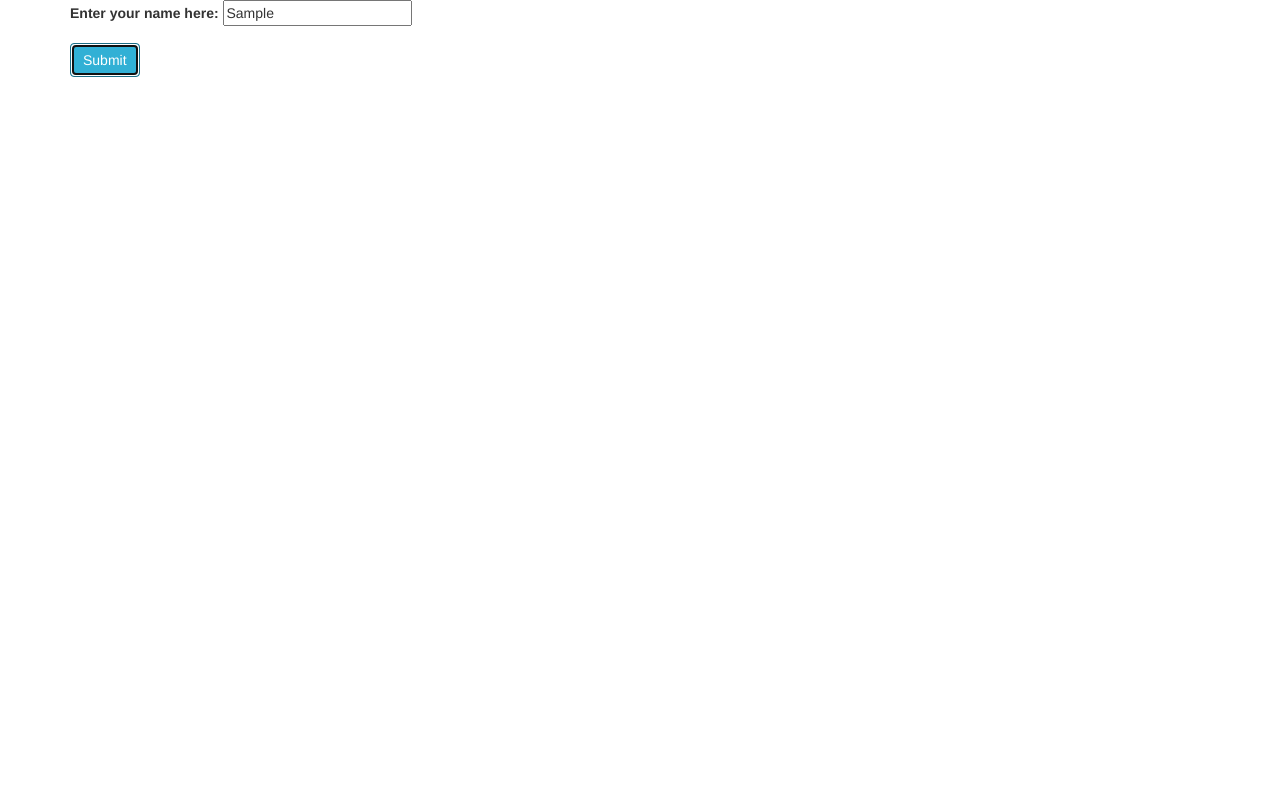
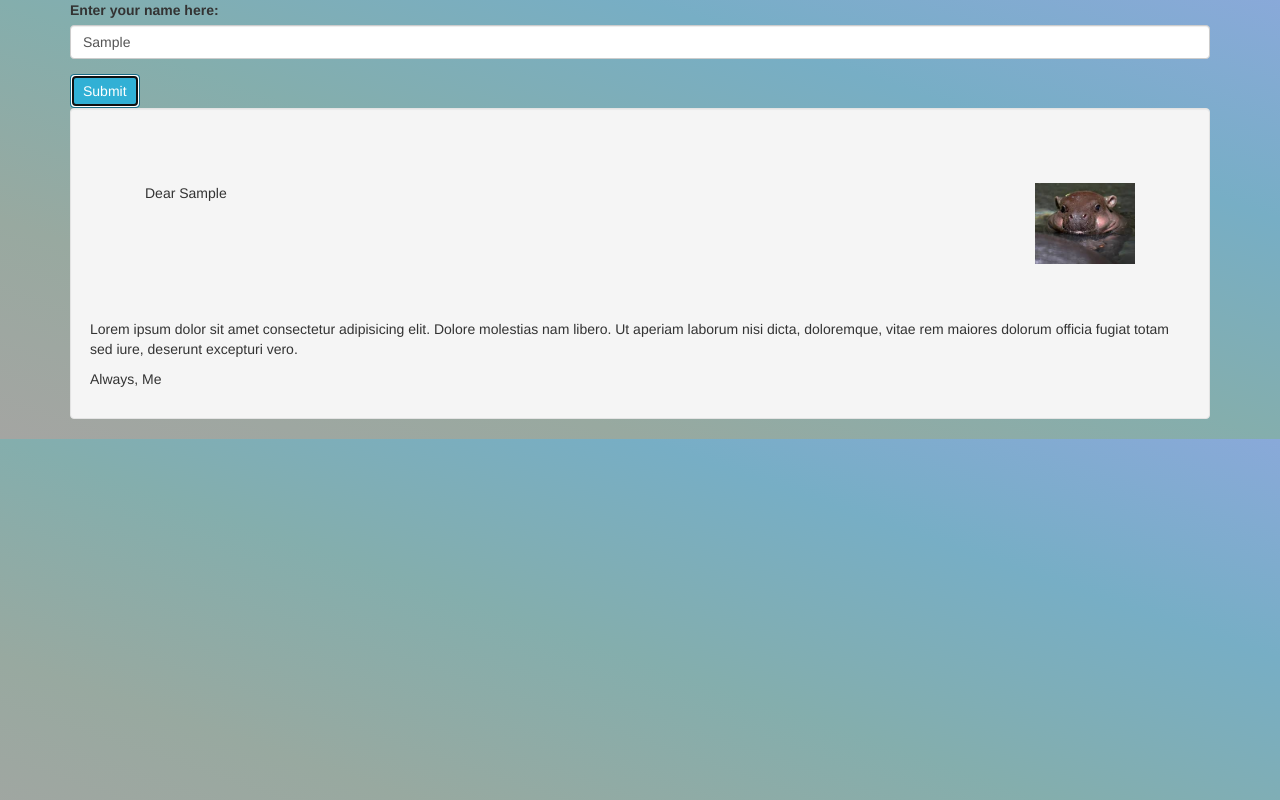
Before and after one commit to KeturahDev/FormLetter, a plain HTML site: page index.html in a window 1280 px wide. Both pictures are taken after typing "Sample" into the empty fields and a click on the button "Submit". Drawn offline with Linux system fonts and the light colour scheme.

Commit message:
got the jqery function to run, and styled the letter div and body

```diff
--- a/css/styles.css
+++ b/css/styles.css
@@ -1,3 +1,20 @@
+body {
+  background-image: linear-gradient(to left bottom, #89a9d9, #77aec5, #84aead, #98a9a0, #a4a5a2);
+}
+
 #letter {
   display: none;
 }
+
+#stamp {
+  /* width:10%; */
+}
+
+img {
+  width: 100px;
+  float: right;
+}
+#letter-content {
+  padding: 5%;
+  margin:
+}
--- a/index.html
+++ b/index.html
@@ -12,21 +12,27 @@
    <form id="nameEntry">
      <div class="form-group">
        <label for="name">Enter your name here:</label>
-       <input type="text" id="name">
+       <input type="text" id="name" class="form-control">
      </div>
-     <button type="button" class=" btn btn-info">Submit</button>
+     <button type="submit" class=" btn btn-info">Submit</button>
    </form>
 
    <div class="well" id="letter">
-     <p id="opening">Dear <span id="userName"></span></p>
 
-     <div class="well">
-        <img src="" alt="stamp">
-     </div>
+    <div class="row" id="letter-content">
+
+      <p id="opening" class="col-md-6">Dear <span id="userName"></span></p>
+      <div class=" col-md-6" id="stamp">
+        <img src="img/img.jpeg" alt="stamp">
+      </div>
+
+    </div>
+
 
      <p id="body">Lorem ipsum dolor sit amet consectetur adipisicing elit. Dolore molestias nam libero. Ut aperiam laborum nisi dicta, doloremque, vitae rem maiores dolorum officia fugiat totam sed iure, deserunt excepturi vero.</p>
 
      <p id="closing">Always, Me</p>
+    </div>
   </div>
 
 </body>
--- a/js/sripts.js
+++ b/js/sripts.js
@@ -1,9 +1,14 @@
 $(document).ready(function() {
   $("#nameEntry").submit(function(event) {
-    $("userName").text("input#name").val();
+    var inputName = $("input#name").val();
+    $("#userName").text(inputName);
 
     $("#letter").show();
 
     event.preventDefault();
+
+    console.log("running");
   });
+
+  console.log("running");
 });
```
Also changed, not shown: img/img.jpeg (added).
